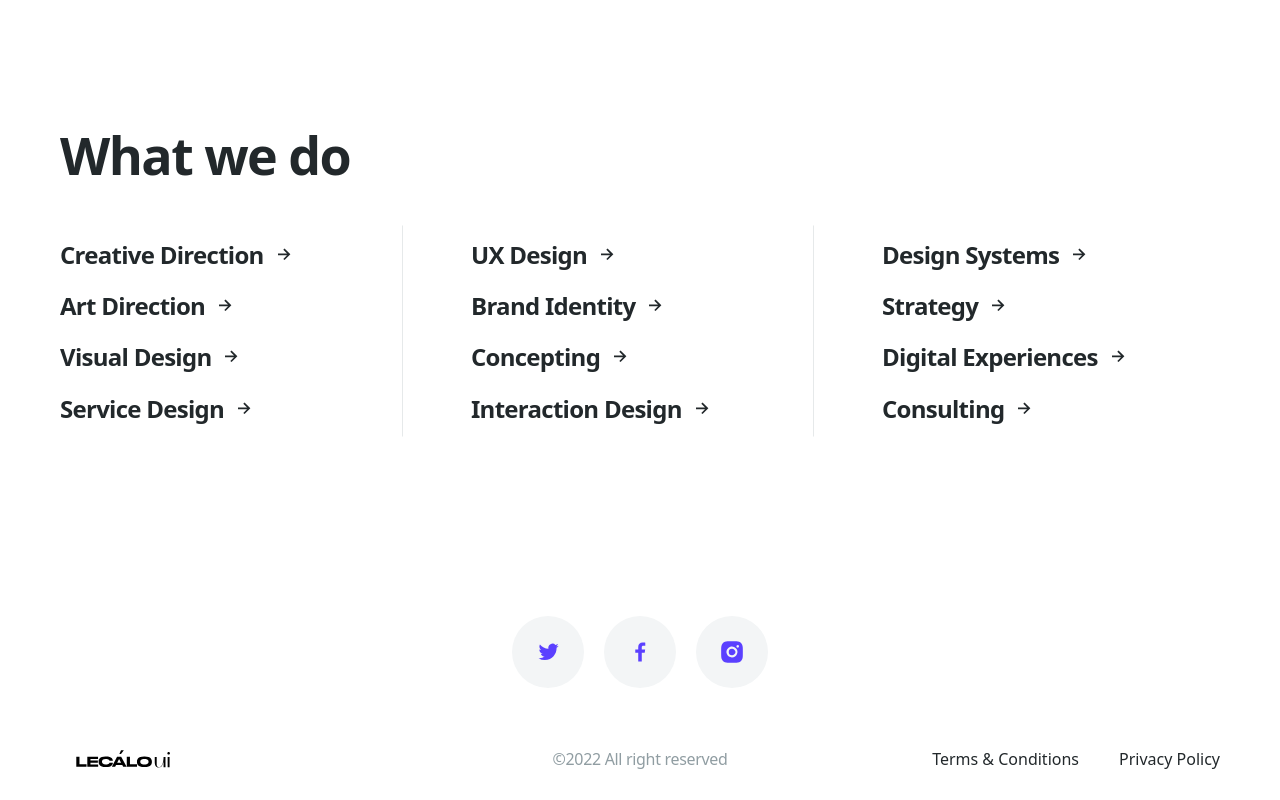
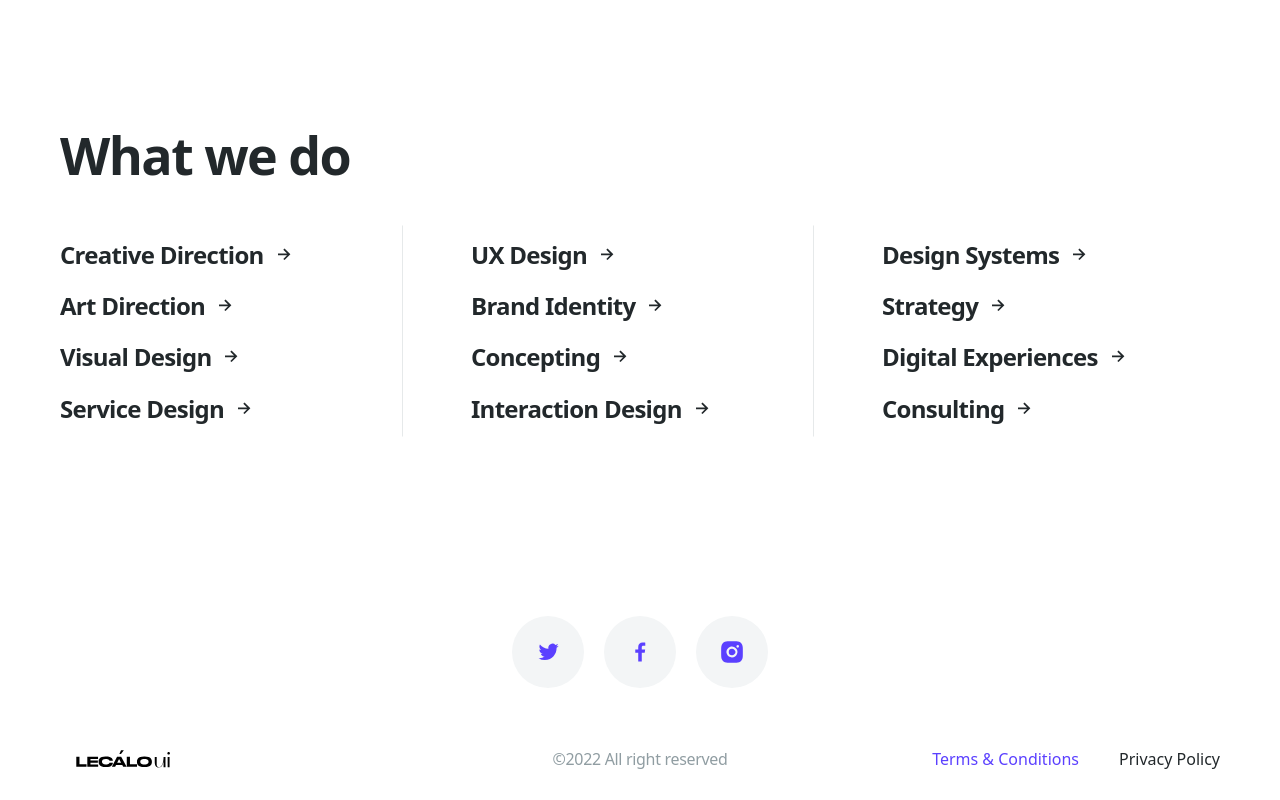
Before and after one commit to maryna989/bytehive-assignment, a website built with Vite: page src/index.html in a window 1280 px wide. In both pictures the pointer is over the link 1005 px from the left and 4531 px from the top of the page. Shown: the part 3772-4572 px from the top of the page. Built offline with nearby package versions, Linux system fonts and the light colour scheme.

Commit message:
add hover for footer-link

```diff
--- a/src/css/footer.css
+++ b/src/css/footer.css
@@ -48,3 +48,7 @@
   display: flex;
   gap: 40px;
 }
+
+.footer-link:hover {
+  color: #5b40ff;
+}
```
